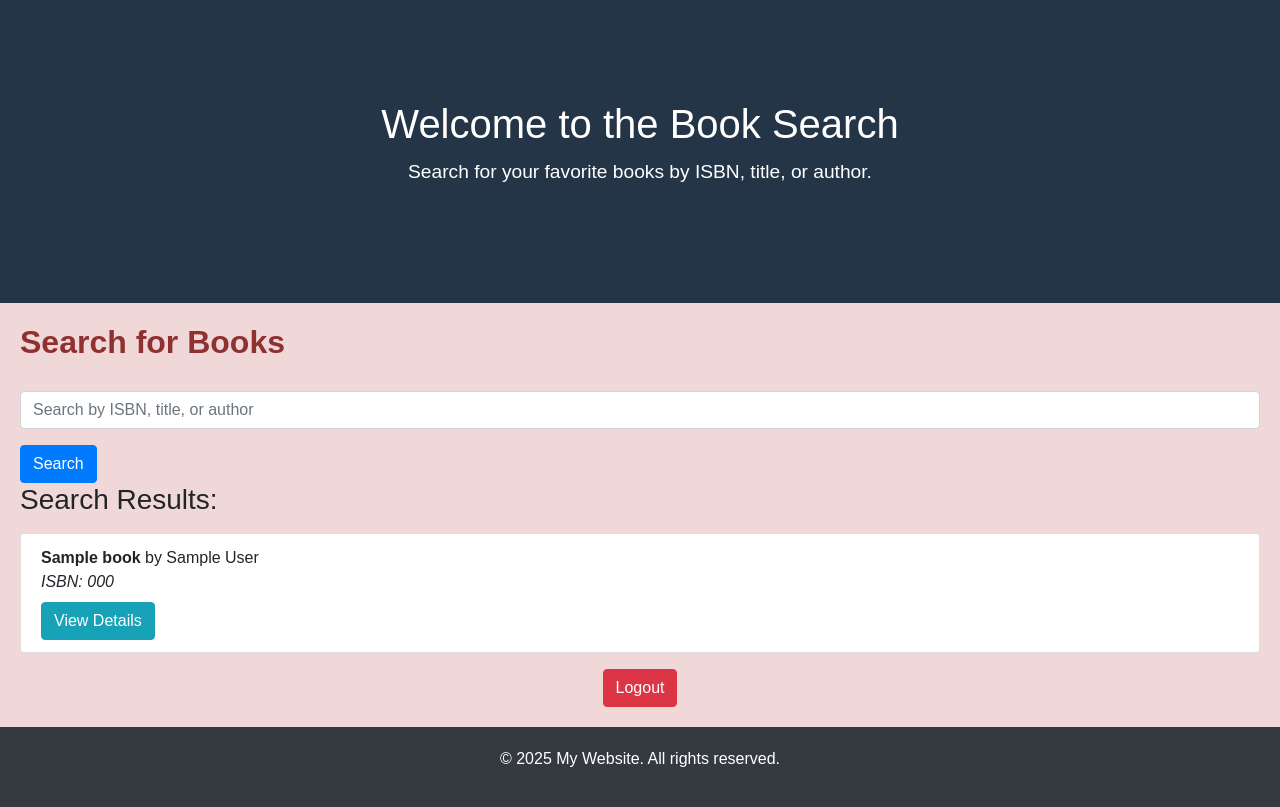
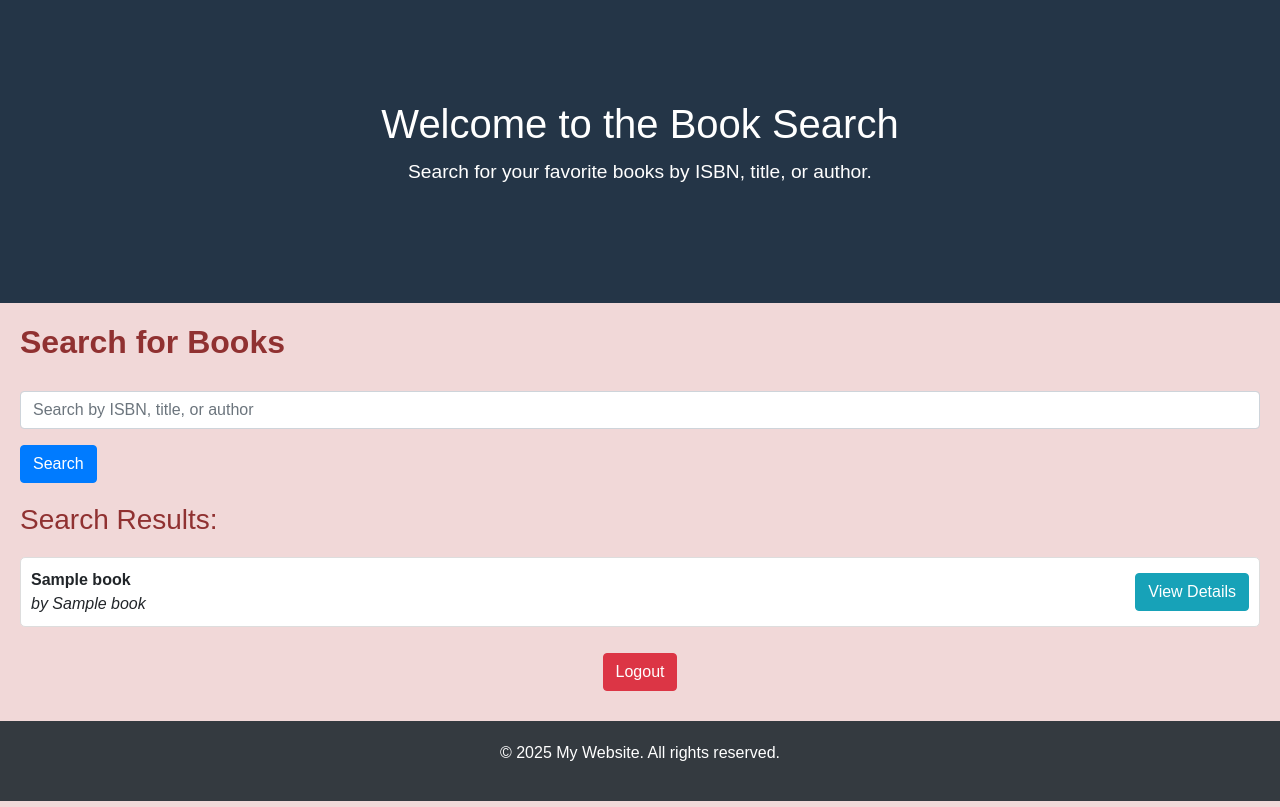
Before and after one commit to hafsairfan01/AdvanceGeospatial_Lab1, a Flask app: template templates/home.html in a window 1280 px wide. Run offline with Flask 3, Linux system fonts and the light colour scheme; the template is opened without the code that fills it: most values are stand-ins (such as "Sample title", 1, 10 or a date in 2020); some libraries are stand-ins or nearby versions.

Commit message:
Search Feature Implemented

```diff
--- a/import.py
+++ b/import.py
@@ -19,7 +19,7 @@ def create_table():
 
     # Create the books table if it doesn't exist
     cur.execute("""
-        CREATE TABLE IF NOT EXISTS Books (
+        CREATE TABLE IF NOT EXISTS books (
             isbn VARCHAR(20) PRIMARY KEY,
             title VARCHAR(255) NOT NULL,
             author VARCHAR(255) NOT NULL,
@@ -44,7 +44,7 @@ def import_books_from_csv(csv_file):
             for row in csv_reader:
                 # Insert each book record into the PostgreSQL table
                 cur.execute("""
-                    INSERT INTO Books (isbn, title, author, year)
+                    INSERT INTO books (isbn, title, author, year)
                     VALUES (%s, %s, %s, %s)
                     ON CONFLICT (isbn) DO NOTHING;
                 """, (row['isbn'], row['title'], row['author'], row['year']))
--- a/routes.py
+++ b/routes.py
@@ -3,8 +3,7 @@ import psycopg2
 from werkzeug.security import generate_password_hash, check_password_hash
 
 app = Flask(__name__)
-app.secret_key = 'fgfgfgf uidihhchh'
-
+app.secret_key = 'fgfgfgf uidihhchh'   # Use a strong secret key in production
 
 # Database connection setup
 def get_db_connection():
@@ -40,7 +39,8 @@ def register():
             return render_template('register.html')
 
         # If user doesn't exist, insert the new user into the database
-        cur.execute('INSERT INTO "Users" (username, password) VALUES (%s, %s)', (username, password))
+        hashed_password = generate_password_hash(password)
+        cur.execute('INSERT INTO "Users" (username, password) VALUES (%s, %s)', (username, hashed_password))
         conn.commit()
 
         # Redirect to the login page after successful registration
@@ -59,10 +59,10 @@ def login():
         # Check if the user exists
         conn = get_db_connection()
         cur = conn.cursor()
-        cur.execute('SELECT * FROM "Users" WHERE username = %s AND password = %s', (username, password))
+        cur.execute('SELECT * FROM "Users" WHERE username = %s', (username,))
         user = cur.fetchone()
 
-        if user:
+        if user and check_password_hash(user[2], password):  # Verify hashed password
             session['user_id'] = user[0]  # Store user id in session
             flash('Login successful!', 'success')
             return redirect(url_for('home'))
@@ -71,13 +71,55 @@ def login():
 
     return render_template('login.html')
 
-# Home route (for logged-in users)
-@app.route('/home')
+# home
+@app.route('/home', methods=['GET', 'POST'])
 def home():
     if 'user_id' not in session:
         return redirect(url_for('login'))
 
-    return render_template('home.html')
+    query = None
+    books = []
+
+    if request.method == 'POST':
+        query = request.form['query']
+        conn = get_db_connection()
+        cur = conn.cursor()
+
+        # Search for books by ISBN, title, or author using SQL LIKE for partial matches
+        cur.execute("""
+            SELECT * FROM Books
+            WHERE isbn LIKE %s OR title LIKE %s OR author LIKE %s
+        """, ('%' + query + '%', '%' + query + '%', '%' + query + '%'))
+
+        books = cur.fetchall()  # Fetch all matching books
+        cur.close()
+        conn.close()
+
+    return render_template('home.html', books=books, query=query)
+
+#Book_details
+@app.route('/book_details/<search>', methods=['GET'])
+def book_details(search):
+    conn = get_db_connection()
+    cur = conn.cursor()
+
+    # Use LIKE to allow for partial matching on ISBN, title, or author
+    cur.execute("""
+        SELECT * FROM Books
+        WHERE isbn LIKE %s OR title LIKE %s OR author LIKE %s
+    """, ('%' + search + '%', '%' + search + '%', '%' + search + '%'))
+
+    book = cur.fetchone()  # Fetch the first matching book
+
+    cur.close()
+    conn.close()
+
+    # Check if a book is found and pass it to the template
+    if book:
+        return render_template('book_details.html', book=book)
+    else:
+        flash('No book found matching your search!', 'danger')
+        return redirect(url_for('home'))
 
 
 # Logout route
--- a/templates/home.html
+++ b/templates/home.html
@@ -11,19 +11,73 @@
     <script src="https://stackpath.bootstrapcdn.com/bootstrap/4.5.2/js/bootstrap.bundle.min.js"></script>
 
     <style>
-        body {font-family: Arial, sans-serif; margin: 0; padding: 0; background-color: #f1d8d8;}
-        #main-header {background-color: #243547; color: white; padding: 100px 20px; text-align: center;}
-        header h1 {font-size: 2.5rem; margin-bottom: 10px;}
-        header p {font-size: 1.2rem;}
-        main {margin-top: 50px; padding: 20px;}
-        .bold-heading {font-weight: bold;}
-        main {flex-grow: 1;}
-        #main-footer {background-color: #343a40; color: white; padding: 20px 0; text-align: center;}
-        /* Mobile-responsive tweaks */
-        @media (max-width: 768px) {
-            header {padding: 150px 20px;}
-            .section-title {font-size: 1.8rem;}
-            .section-content {font-size: 1rem;}
+        body {
+            font-family: Arial, sans-serif;
+            margin: 0;
+            padding: 0;
+            background-color: #f1d8d8;
+            display: flex;
+            flex-direction: column;
+            height: 100vh;
+        }
+
+        #main-header {
+            background-color: #243547;
+            color: white;
+            padding: 100px 20px;
+            text-align: center;
+        }
+
+        header h1 {
+            font-size: 2.5rem;
+            margin-bottom: 10px;
+        }
+
+        header p {
+            font-size: 1.2rem;
+        }
+
+        main {
+            margin-top: 50px;
+            padding: 20px;
+            padding-bottom: 30px;
+        }
+
+        .bold-heading {
+            font-weight: bold;
+        }
+
+        main {
+            flex-grow: 1;
+        }
+
+        #main-footer {
+            background-color: #343a40;
+            color: white;
+            padding: 20px 0;
+            text-align: center;
+            position: relative;
+            width: 100%;
+        }
+        .logout-btn {
+            margin-bottom: 30px;
+            display: flex;
+            justify-content: center;
+        }
+
+        .result-item {
+            display: flex;
+            justify-content: space-between;
+            align-items: center;
+            background-color: #fff;
+            margin-bottom: 10px;
+            padding: 10px;
+            border: 1px solid #ddd;
+            border-radius: 5px;
+        }
+
+        .result-item a {
+            margin-left: 10px;
         }
     </style>
 </head>
@@ -48,18 +102,22 @@
             </form>
 
             {% if books %}
-                <h3>Search Results:</h3>
-                <ul class="list-group mt-3">
-                    {% for book in books %}
-                        <li class="list-group-item">
-                            <strong>{{ book['title'] }}</strong> by {{ book['author'] }} <br>
-                            <em>ISBN: {{ book['isbn'] }}</em> <br>
-                            <a href="{{ url_for('book_details', isbn=book['isbn']) }}" class="btn btn-info mt-2">View Details</a>
-                        </li>
-                    {% endfor %}
-                </ul>
+
+            <h3 style="color: #7e1313d8; margin-top: 20px; margin-bottom: 20px;">Search Results:</h3>
+
+            <div class="list-group mt-3">
+                {% for book in books %}
+                <div class="result-item">
+                    <div>
+                        <strong>{{ book[1] }}</strong> <br>
+                        <em>by {{ book[2] }}</em> <!-- book[1] is the title and book[2] is the author -->
+                    </div>
+                    <a href="{{ url_for('book_details', search=book[0]) }}" class="btn btn-info">View Details</a>
+                </div>
+                {% endfor %}
+            </div>
             {% elif query %}
-                <p>No results found for "<strong>{{ query }}</strong>".</p>
+            <p>No results found for "<strong>{{ query }}</strong>".</p>
             {% endif %}
 
             <!-- Logout Button -->
```
Also changed, not shown: templates/book_details.html (added, +60 -0 lines), templates/samplebookdetail.html (added, +55 -0 lines), models.py (deleted), 1 other file.
